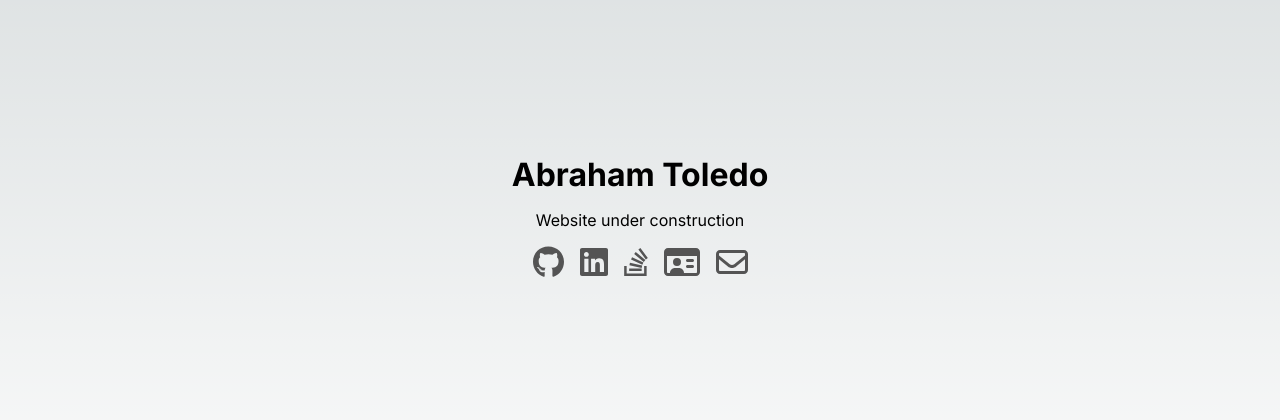
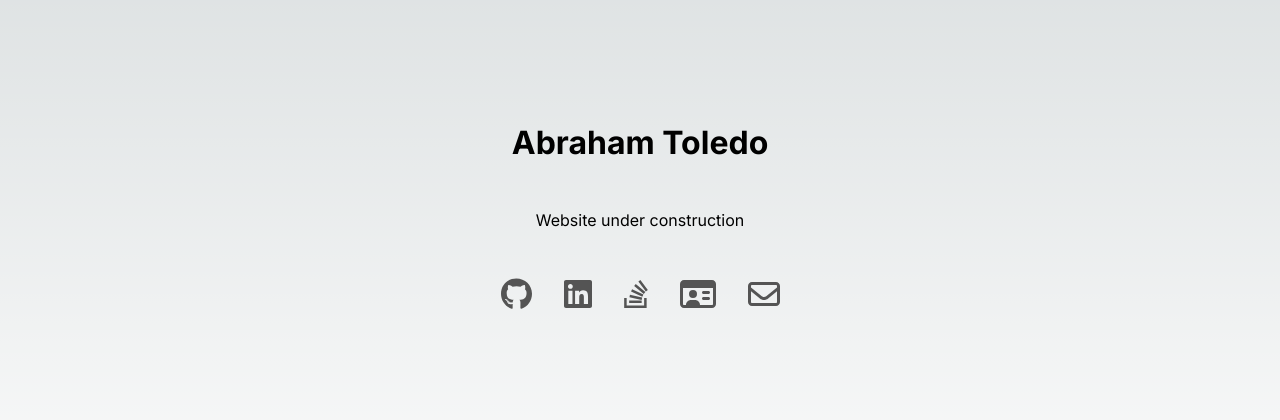
Before and after one commit to atscub/atscub.github.io, a Next.js app: page / in a window 1280 px wide. Shown: the part 184-604 px from the top of the page. Built offline with nearby package versions, Linux system fonts and the light colour scheme.

Commit message:
Small layou improvements for the placeholder page

```diff
--- a/src/app/page.module.css
+++ b/src/app/page.module.css
@@ -4,6 +4,7 @@
   justify-content: center;
   align-items: center;
   min-height: 100vh;
+  gap: 32px;
 }
 
 .main p {
@@ -16,6 +17,7 @@
     flex-direction: row;
     justify-content: center;
     align-items: center;
+    gap: 16px;
 }
 
 .socialLinks a {
```
